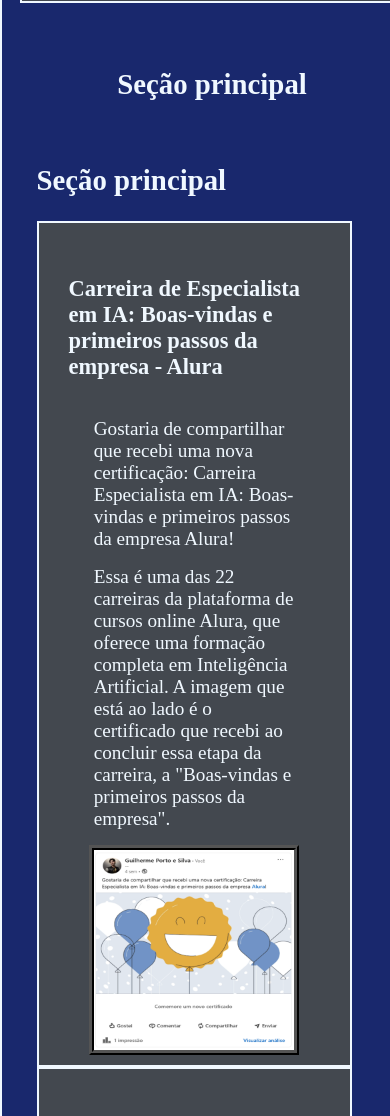
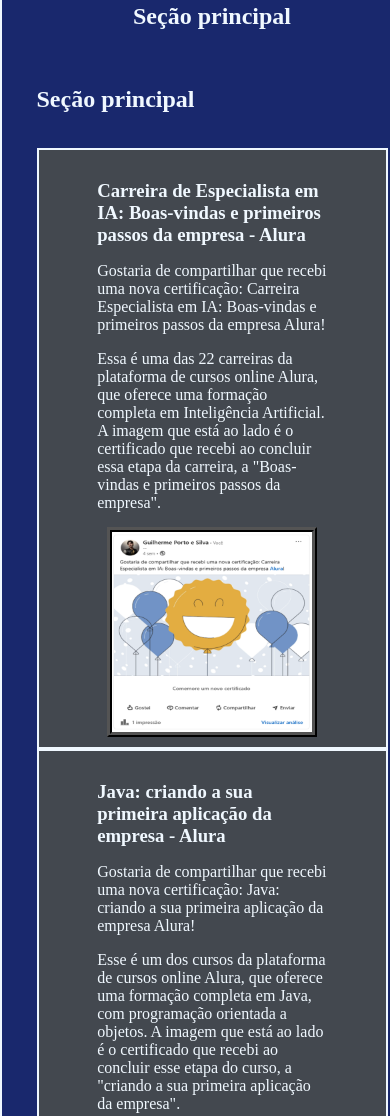
Before and after one commit to Guilherme-Porto-Silva/portifolioGuigui-chan, a plain HTML site: page index.html in a window 390 px wide. Shown: the part 471-1587 px from the top of the page. Drawn offline with Linux system fonts and the light colour scheme.

Commit message:
Refactor CSS styles for layout and responsiveness

```diff
--- a/style.css
+++ b/style.css
@@ -8,17 +8,24 @@ body{
     min-height: 100vh;
     background-color: #2c2f33;
     color: aliceblue;
-    font-size: larger;
 }
 
 header{
+    width: 90%;
     margin: 10px;
 
     *{ width: clamp(5%, 10%, 15%); }
 }
 
+main{
+    width: 100%;
+    padding: 15px;
+    margin: 5px;
+}
+
 img{
-        max-width: clamp(300px, 20vw, 50%);
+    max-width: 99%;
+    min-width: 150px;
     outline: black ridge 5px;
 }
 
@@ -40,11 +47,13 @@ header{
 
 nav{ text-align: left; }
 
-    p{
+h3, p{
     width: 80%;
     margin: 0;
     overflow-wrap: break-word;
 }
+
+form{ width: 90%; }
 
 label{ align-self: flex-start; }
 
@@ -85,13 +94,7 @@ header{
     flex-direction: column;
     gap: clamp(10px, 1rem, 20px);
     padding: clamp(10px, 15px, 20px);
-}
-
-.dupla{
-    display: flex;
-    flex-wrap: wrap;
-    width: clamp(50%, 90%, 100%);
-    height: max-content;
+    width: fit-content;
 }
 
 .maior{ font-size: 2em; }
@@ -107,6 +110,14 @@ header{
     grid-auto-rows: max-content;
     gap: clamp(5px, 1rem, 20px);
     width: clamp(15px, 90%, 100%);
+}
+
+.gradeAutomatica{
+    display: grid;
+    grid-template-columns: 100%;
+    grid-auto-rows: max-content;
+    gap: clamp(5px, 1rem, 20px);
+    width: 100%;
 }
 
 
@@ -145,6 +156,14 @@ header{
 
 
 @media screen and (min-width: 850px){ .linha{ flex-wrap: nowrap; } }
+
+@media screen and (min-width: 1400px){
+
+    body, body > *{ font-size: larger; }
+
+    .gradeAutomatica{ grid-template-columns: 1fr 1fr; }
+
+}
 
 @media screen and (max-width: 850px){
 
```
Lines whose indentation alone changed are shown as unchanged.
